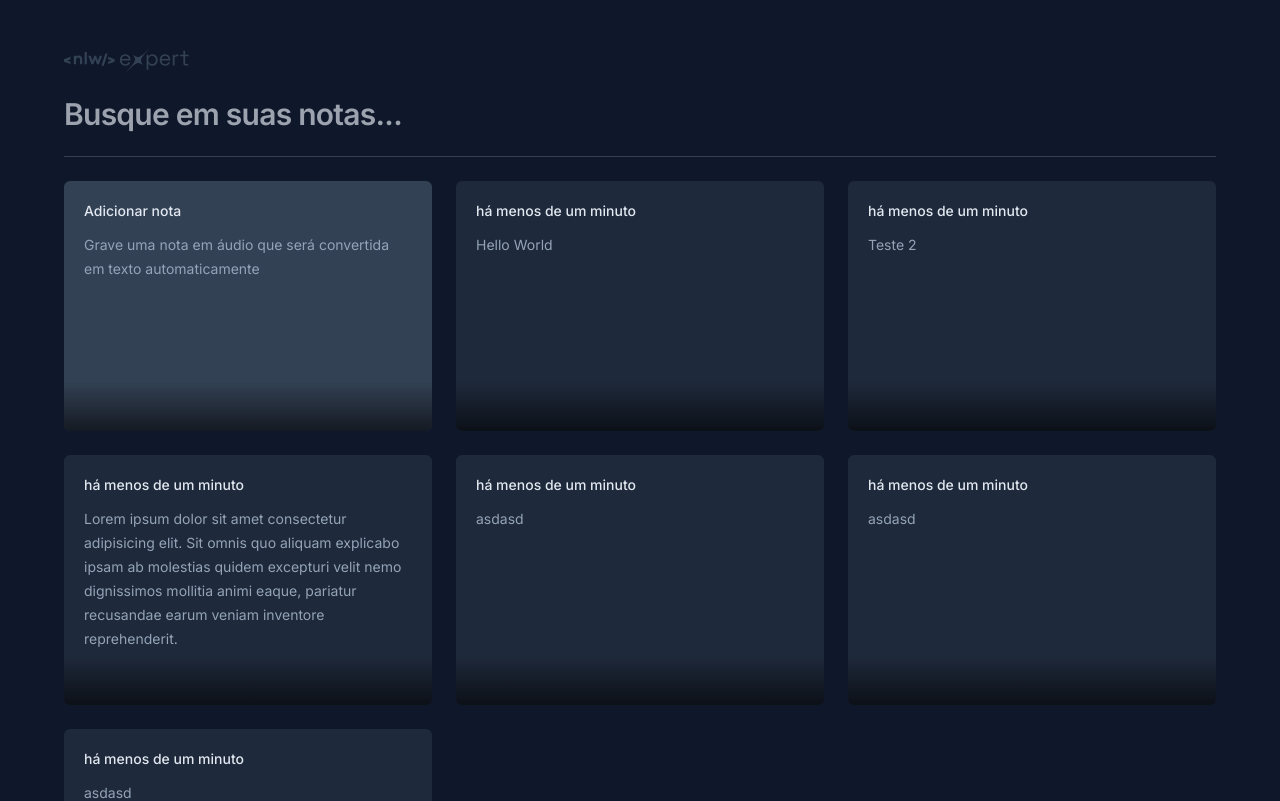
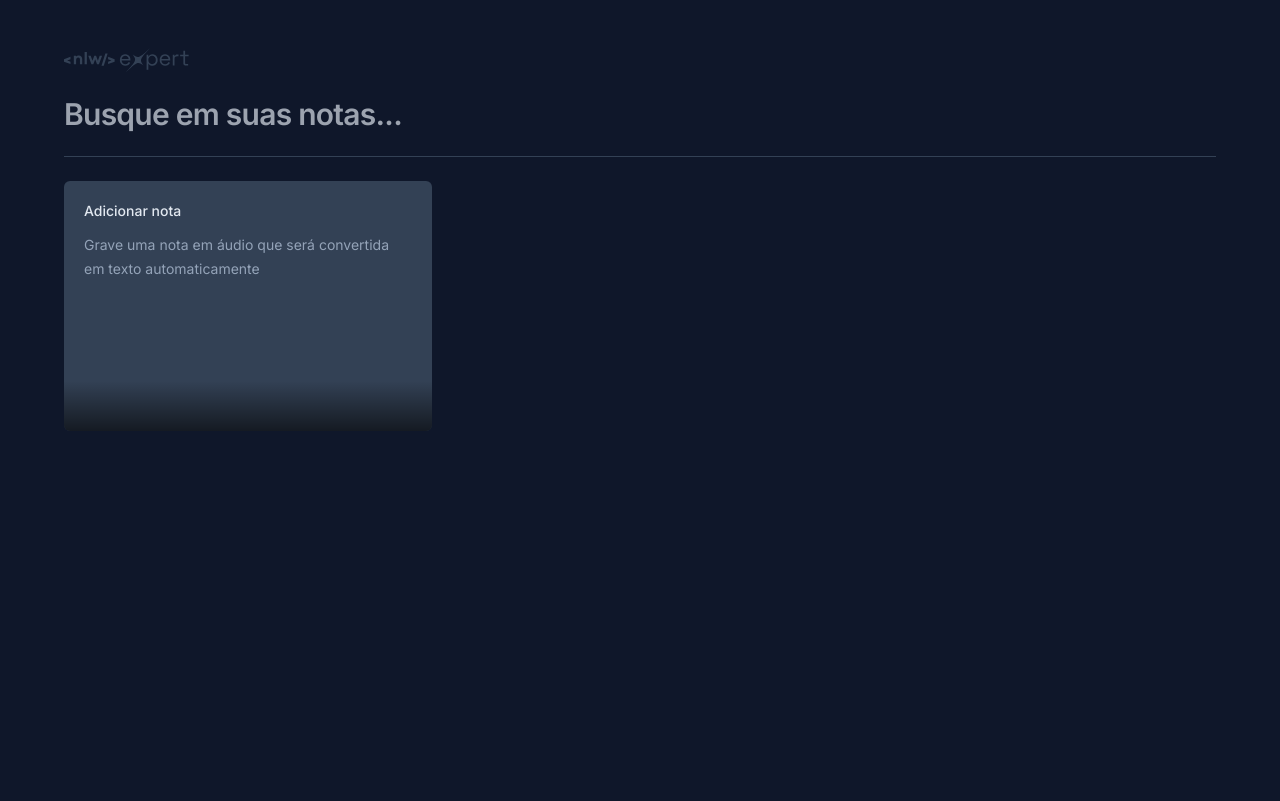
Before and after one commit to lipebz/rockeatseat-nlw-14-reactjs-expert-notes, a React (Vite) app: page / in a window 1280 px wide. Shown: the top 801 px of the page. Built offline with nearby package versions, Linux system fonts and the light colour scheme.

Commit message:
Implementa função para salvar notas

```diff
--- a/src/app.tsx
+++ b/src/app.tsx
@@ -1,8 +1,28 @@
+import { useState } from 'react'
 import logo from './assets/logo-nlw-white.svg'
 import NewNoteCard from './components/new-note-card'
 import NoteCard from './components/note-card'
 
-export function App() {
+interface Note {
+  id: number
+  date: Date
+  content: string
+}
+
+export default () => {
+
+  const [notes, setNotes] = useState<Note[]>([])
+
+  function onNoteCreated(content: string): void {
+    const newNote = {
+      id: notes.length + 1,
+      date: new Date(),
+      content
+    }
+
+    setNotes([newNote, ...notes])
+  }
+
   return (
     <div className="mx-auto max-w-6xl my-12 space-y-6">
       <img src={logo} />
@@ -19,13 +39,9 @@ export function App() {
       <div className="h-px bg-slate-700" />
 
       <div className="grid grid-cols-3 auto-rows-[250px] gap-6">
-        <NewNoteCard />
-        <NoteCard note={{date: new Date, content: 'Hello World'}} />
-        <NoteCard note={{date: new Date, content: 'Teste 2'}} />
-        <NoteCard note={{date: new Date, content: 'Lorem ipsum dolor sit amet consectetur adipisicing elit. Sit omnis quo aliquam explicabo ipsam ab molestias quidem excepturi velit nemo dignissimos mollitia animi eaque, pariatur recusandae earum veniam inventore reprehenderit.'}} />
-        <NoteCard note={{date: new Date, content: 'asdasd'}} />
-        <NoteCard note={{date: new Date, content: 'asdasd'}} />
-        <NoteCard note={{date: new Date, content: 'asdasd'}} />
+        <NewNoteCard onNoteCreated={onNoteCreated} />
+
+        {notes.map(note => (<NoteCard key={note.id} note={note} />))}
       </div>
     </div>
   )
--- a/src/components/new-note-card.tsx
+++ b/src/components/new-note-card.tsx
@@ -3,7 +3,11 @@ import { X } from 'lucide-react'
 import { ChangeEvent, useState } from 'react'
 import { toast } from 'sonner'
 
-export default () => {
+interface NewNotecardProps {
+    onNoteCreated: (content: string) => void
+}
+
+export default ({ onNoteCreated }: NewNotecardProps) => {
 
     const [shouldShowOnboarding, setShouldShowOnboarding] = useState(true)
     const [content, setContent] = useState('')
@@ -25,9 +29,12 @@ export default () => {
     function handleSaveNote (event: SubmitEvent<HTMLFormElement>) {
         event.preventDefault()
 
-        console.log(content)
+        onNoteCreated(content)
 
         toast.success('Nota criada com sucesso')
+
+        setContent('')
+        setShouldShowOnboarding(true)
 
     }
 
@@ -68,7 +75,11 @@ export default () => {
                                     Comece <button className="font-medium text-lime-400 hover:underline">gravando uma nota</button> em áudio ou se preferir <button className="font-medium text-lime-400 hover:underline" onClick={handleStartEditor}>utilize apenas texto</button>.
                                 </p>
                             ) : (
-                                <textarea autoFocus className="text-sm leading-6 text-slate-400 bg-transparent resize-none flex-1 outline-none" onChange={handleContentChanged} />
+                                <textarea
+                                    autoFocus
+                                    className="text-sm leading-6 text-slate-400 bg-transparent resize-none flex-1 outline-none"
+                                    onChange={handleContentChanged}
+                                    value={content}/>
                             )}
                         </div>
                         <button
--- a/src/main.tsx
+++ b/src/main.tsx
@@ -1,6 +1,6 @@
 import React from 'react'
 import ReactDOM from 'react-dom/client'
-import { App } from './app'
+import App from './app'
 import { Toaster } from 'sonner'
 import './index.css'
 
```
